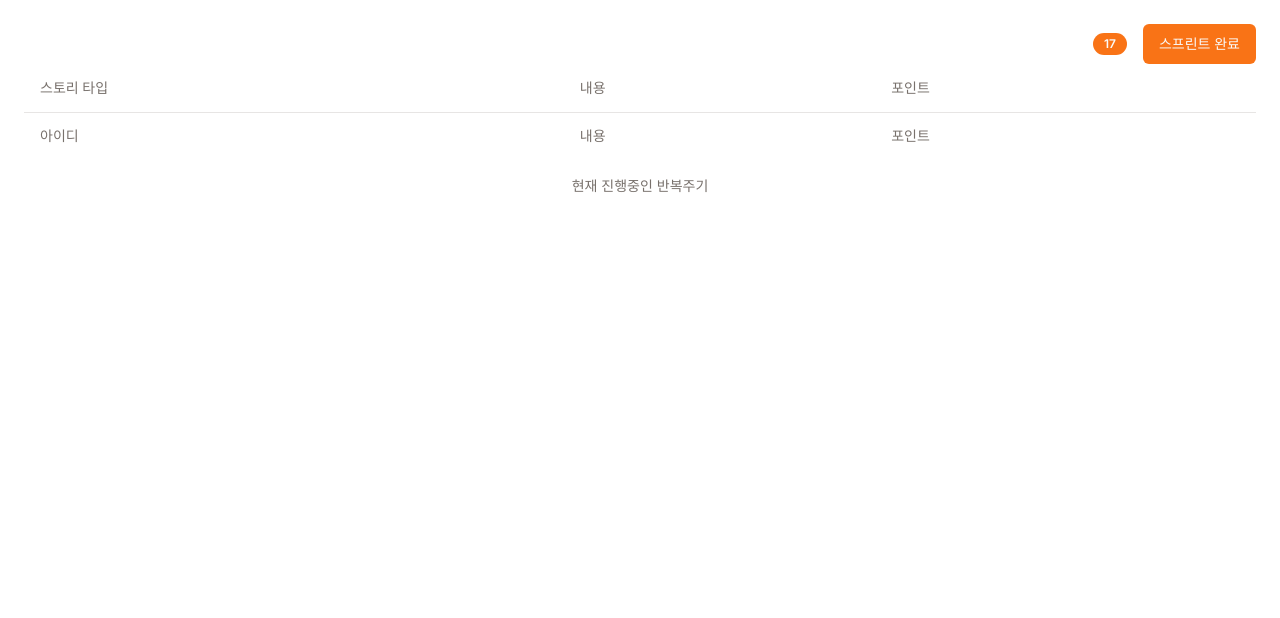
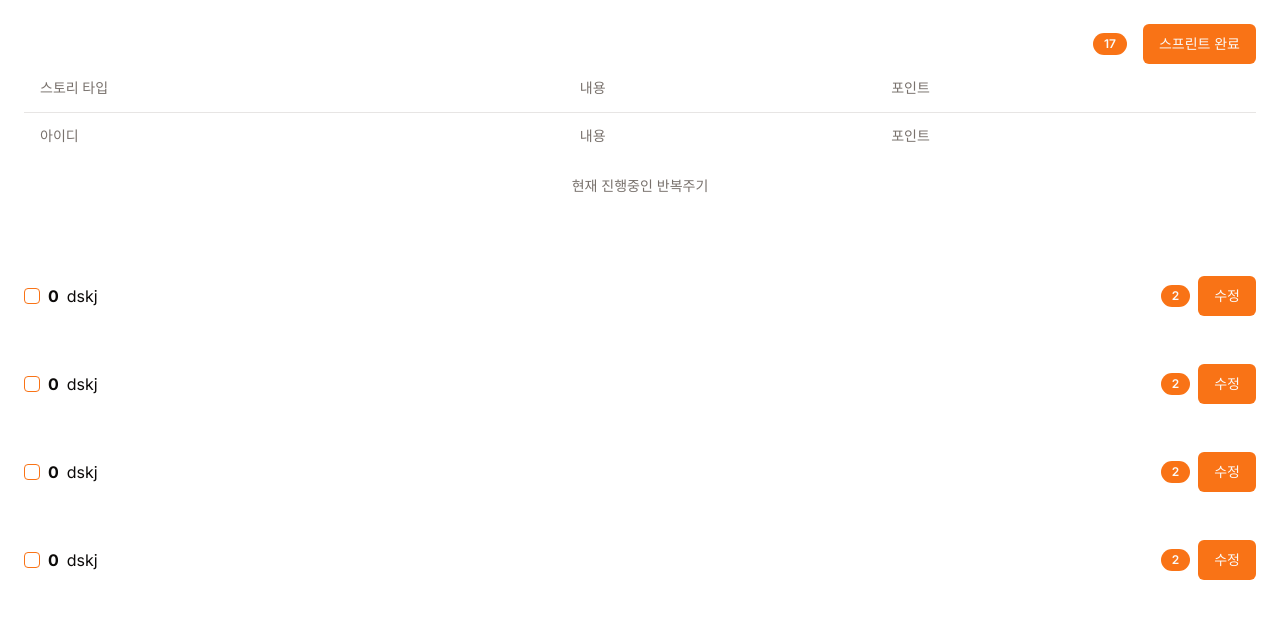
Before and after one commit to ASAXP/asaxp, a Next.js app in the folder packages/frontend/next-app/: page /story in a window 1280 px wide. Shown: the top 618 px of the page. Built offline with nearby package versions, Linux system fonts and the light colour scheme.

Commit message:
storyRow add

```diff
--- /dev/null
+++ b/packages/frontend/next-app/src/app/story/StoryRow.tsx
@@ -0,0 +1,54 @@
+"use client";
+
+import { Badge } from "@/components/ui/badge";
+import { Button } from "@/components/ui/button";
+import { Checkbox } from "@/components/ui/checkbox";
+import { Input } from "@/components/ui/input";
+import React, { ElementRef } from "react";
+
+type StoryRowProps = {
+  storyId: number;
+  description: string;
+  storyPoint: number;
+  checked: boolean;
+};
+
+export default function StoryRow({
+  storyId,
+  description,
+  storyPoint,
+  checked = false,
+}: StoryRowProps) {
+  const [modify, setModify] = React.useState(false);
+  const [inputValue, setInputValue] = React.useState(description);
+  const checkboxRef = React.useRef<ElementRef<"button">>(null);
+
+  return (
+    <div className="flex items-center gap-2">
+      <Checkbox ref={checkboxRef} />
+      <span className="font-bold">{storyId}</span>
+      {modify ? (
+        <div className="flex gap-1 grow">
+          <Input
+            value={inputValue}
+            onChange={(e) => {
+              setInputValue(e.target.value);
+            }}
+          />
+          <Button
+            onClick={() => {
+              setModify(false);
+            }}
+          >
+            O
+          </Button>
+          <Button onClick={() => setModify(false)}>X</Button>
+        </div>
+      ) : (
+        <p className="grow">{inputValue}</p>
+      )}
+      <Badge>{storyPoint}</Badge>
+      <Button onClick={() => setModify(true)}>수정</Button>
+    </div>
+  );
+}
--- a/packages/frontend/next-app/src/app/story/page.tsx
+++ b/packages/frontend/next-app/src/app/story/page.tsx
@@ -7,6 +7,7 @@ import {
   TableRow,
 } from "@/components/ui/table";
 import SprintTableHeader from "./SprintTableHeader";
+import StoryRow from "./StoryRow";
 
 export default function page() {
   return (
@@ -33,7 +34,32 @@ export default function page() {
           </TableBody>
         </Table>
       </section>
-      <section aria-labelledby=""></section>
+      <section className="grid gap-12 my-20" aria-labelledby="">
+        <StoryRow
+          storyId={0}
+          description="dskj"
+          storyPoint={2}
+          checked={false}
+        />
+        <StoryRow
+          storyId={0}
+          description="dskj"
+          storyPoint={2}
+          checked={false}
+        />
+        <StoryRow
+          storyId={0}
+          description="dskj"
+          storyPoint={2}
+          checked={false}
+        />
+        <StoryRow
+          storyId={0}
+          description="dskj"
+          storyPoint={2}
+          checked={false}
+        />
+      </section>
     </main>
   );
 }
```
